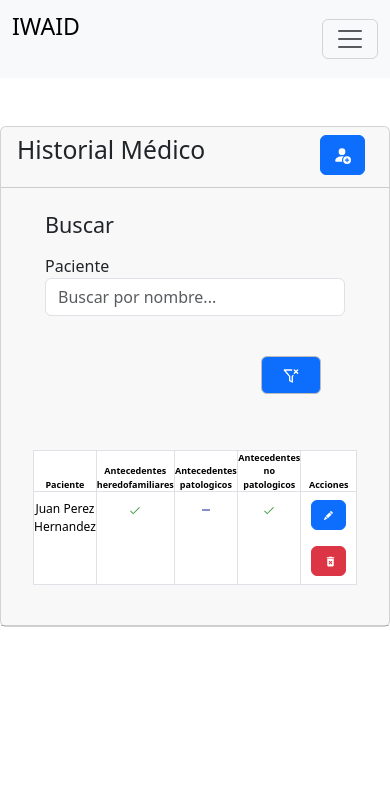
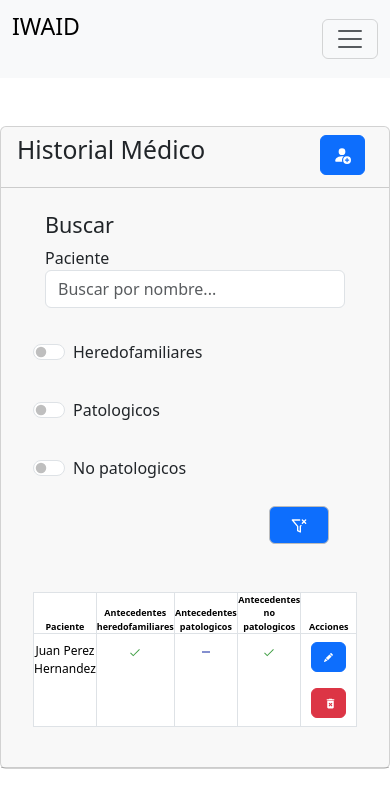
Before and after one commit to Chris-THC/iwaid-ui, a React (Create React App) app: page /medical-history in a window 390 px wide. Shown: the top 808 px of the page. Built offline with nearby package versions, Linux system fonts and the light colour scheme; no server answers.

Commit message:
Waiting for backend connection

```diff
--- a/src/Components/MedicalHistory/Table.jsx
+++ b/src/Components/MedicalHistory/Table.jsx
@@ -13,6 +13,10 @@ import { ModalDelete } from "./ModalDelete";
 
 export const Table = ({ dataTable }) => {
   const [showModalDelete, setShowModalDelete] = useState(false);
+  const [showFamilyHistory, setShowFamilyHistory] = useState(false);
+  const [showPathologicalHistory, setShowPathologicalHistory] = useState(false);
+  const [showNonPathologicalHistory, setShowNonPathologicalHistory] =
+    useState(false);
 
   const handleShowModalDelete = () => {
     setShowModalDelete(true);
@@ -35,6 +39,9 @@ export const Table = ({ dataTable }) => {
 
   const handleClear = () => {
     setSearchByName("");
+    setShowFamilyHistory(false);
+    setShowPathologicalHistory(false);
+    setShowNonPathologicalHistory(false);
   };
 
   return (
@@ -69,15 +76,20 @@ export const Table = ({ dataTable }) => {
         <div className="card-header col-md-12">
           <div className=" card-body table-responsive">
             <div className="container mb-3">
-              <div className="col-md-4 mb-3">
-                <h4>Buscar</h4>
+              <div className="row">
+                <h4 className="col-md-6">Buscar</h4>
+                <h4 id="titleMedicalHistoriId" className="col-md-6">
+                  Antecedentes
+                </h4>
               </div>
+
               <div className="row">
                 <div className="container mb-3">
                   <div className="row">
-                    <div className="col-md-3 mb-3">
-                      <label>Paciente</label>
+                    <div className="col-md-2 mb-2">
+                      <label id="lableMedicalHistory">Paciente</label>
                       <input
+                        id="lableMedicalHistory"
                         autoComplete="off"
                         type="text"
                         className="form-control"
@@ -90,8 +102,64 @@ export const Table = ({ dataTable }) => {
                       />
                     </div>
 
-                    <div className="col-md-2 d-flex flex-row-reverse">
-                      <div className="w-auto p-4">
+                    <div className="form-check form-switch col-md-3 mt-4">
+                      <label id="lableMedicalHistory" className="mb-2">
+                        Heredofamiliares
+                      </label>
+
+                      <input
+                        className="form-check-input"
+                        type="checkbox"
+                        checked={showFamilyHistory}
+                        onChange={() => {
+                          setShowFamilyHistory(!showFamilyHistory);
+                          setShowPathologicalHistory(false);
+                          setShowNonPathologicalHistory(false);
+                          setSearchByName("");
+                        }}
+                      />
+                    </div>
+
+                    <div className="form-check form-switch col-md-3 mt-4">
+                      <label id="lableMedicalHistory" className="mb-2">
+                        Patologicos
+                      </label>
+
+                      <input
+                        className="form-check-input"
+                        type="checkbox"
+                        checked={showPathologicalHistory}
+                        onChange={() => {
+                          setShowPathologicalHistory(!showPathologicalHistory);
+                          setShowFamilyHistory(false);
+                          setShowNonPathologicalHistory(false);
+                          setSearchByName("");
+                        }}
+                      />
+                    </div>
+
+                    <div className="form-check form-switch col-md-3 mt-4">
+                      <label id="lableMedicalHistory" className="mb-2">
+                        No patologicos
+                      </label>
+
+                      <input
+                        className="form-check-input"
+                        type="checkbox"
+                        checked={showNonPathologicalHistory}
+                        onChange={() => {
+                          setShowNonPathologicalHistory(
+                            !showNonPathologicalHistory
+                          );
+                          setShowFamilyHistory(false);
+                          setShowPathologicalHistory(false);
+                          setSearchByName("");
+                        }}
+                      />
+                    </div>
+
+                    <div className="col-md-1 d-flex flex-row-reverse ">
+                      <div className="w-auto p-3">
                         <OverlayTrigger
                           placement="top"
                           overlay={
@@ -137,7 +205,29 @@ export const Table = ({ dataTable }) => {
                       .toLowerCase()
                       .includes(searchByName.toLowerCase());
 
-                    return patientNameMatches;
+                    const familyHistoryMatches =
+                      showFamilyHistory && field.familyMedicalHistory;
+                    const pathologicalHistoryMatches =
+                      showPathologicalHistory && field.pathologicalHistory;
+                    const nonPathologicalHistoryMatches =
+                      showNonPathologicalHistory &&
+                      field.nonPathologicalHistory;
+
+                    // Si no se selecciona ningún filtro, mostrar todos los usuarios
+                    if (
+                      !showFamilyHistory &&
+                      !showPathologicalHistory &&
+                      !showNonPathologicalHistory
+                    ) {
+                      return patientNameMatches;
+                    }
+
+                    return (
+                      patientNameMatches &&
+                      (familyHistoryMatches ||
+                        pathologicalHistoryMatches ||
+                        nonPathologicalHistoryMatches)
+                    );
                   })
                   .map((field) => (
                     <tr key={field.id}>
--- a/src/Css/TableMedicalHistory.css
+++ b/src/Css/TableMedicalHistory.css
@@ -24,11 +24,20 @@
   width: "20%";
 }
 
-@media (max-width: 800px) {
+@media (max-width: 1000px) {
+  #lableMedicalHistory {
+    font-size: 12px;
+  }
+}
+
+@media (max-width: 900px) {
+  #titleMedicalHistoriId {
+    display: none;
+  }
   td {
     font-size: 12px;
   }
-  .custom-table {
+  #lableMedicalHistory {
     font-size: 12px;
   }
 
@@ -42,9 +51,30 @@
   #input-table {
     font-size: 12px;
   }
+
+  .custom-label {
+    display: none;
+  }
+  .col-sm-4 {
+    flex: 0 0 100%;
+    max-width: 100%;
+  }
+  .col-sm-2 {
+    flex: 0 0 50%;
+    max-width: 50%;
+  }
+}
+
+@media (max-width: 750px) {
+  #lableMedicalHistory {
+    font-size: 16px;
+  }
 }
 
 @media (max-width: 550px) {
+  #lableMedicalHistory {
+    font-size: 16px;
+  }
   .custom-table {
     font-size: 9px;
   }
```
